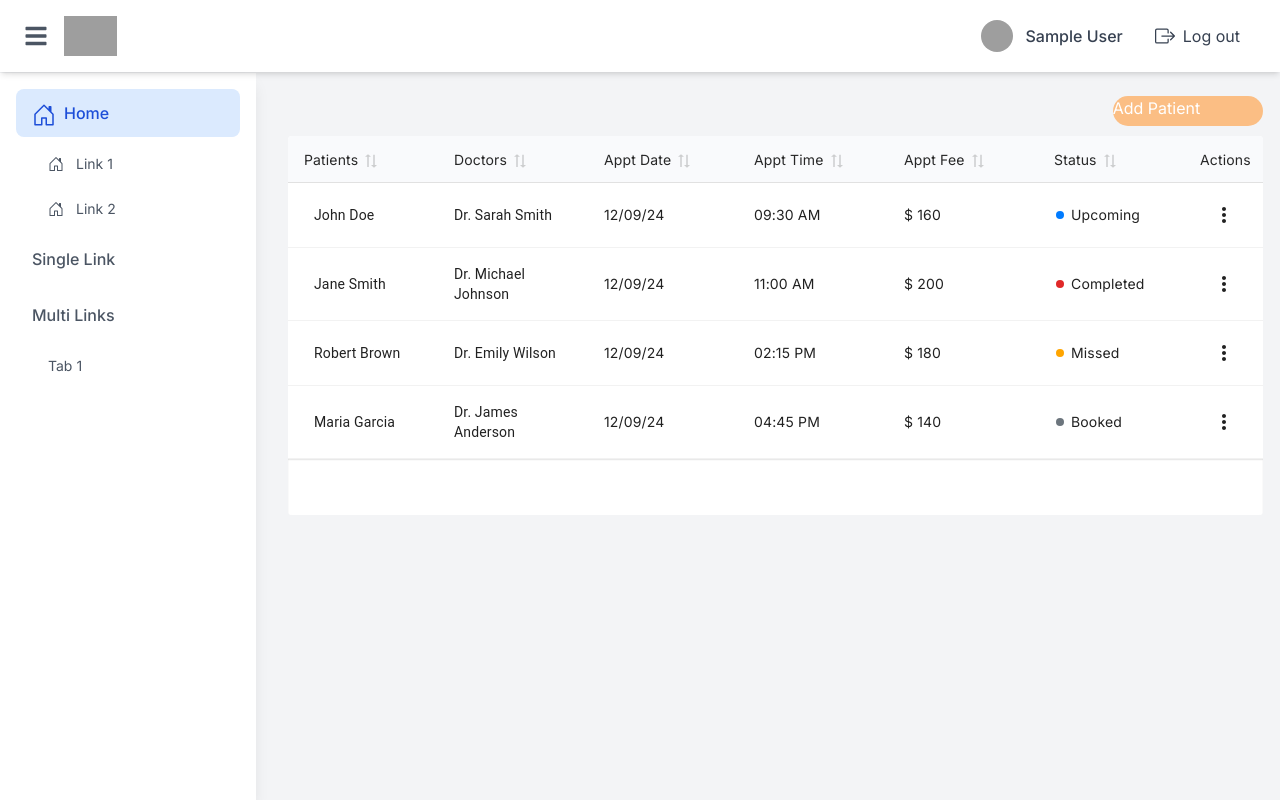
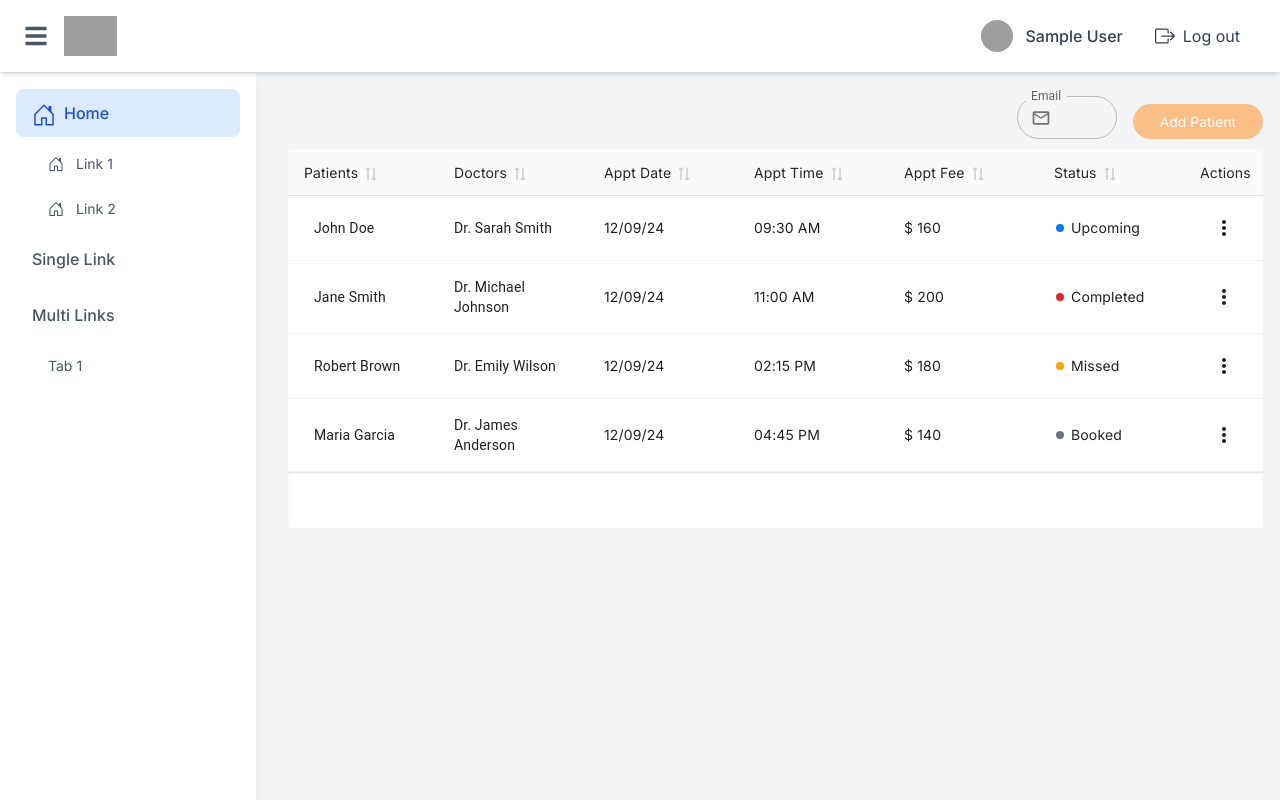
Before and after one commit to AhmadAli88/Ever-Therapy, a React (Vite) app: page /dashboard in a window 1280 px wide. Built offline with nearby package versions, Linux system fonts and the light colour scheme; sample sign-in values are in the browser's storage; grey boxes are pictures that could not be loaded.

Commit message:
added generic TextField with mui input adornment

```diff
--- a/src/components/Button.jsx
+++ b/src/components/Button.jsx
@@ -41,6 +41,9 @@ Button.propTypes = {
   height: PropTypes.string,
   width: PropTypes.string,
   children: PropTypes.node,
+  display: PropTypes.string,
+  justifyContent: PropTypes.string,
+  alignItems: PropTypes.string
 };
 Button.defaultProps = {
   backgroundColor: '#007BFF',
@@ -51,6 +54,7 @@ Button.defaultProps = {
   margin: '0',
   height: 'auto',
   width: 'auto',
+
 };
 
 export default Button;
--- /dev/null
+++ b/src/components/TextField.jsx
@@ -0,0 +1,44 @@
+import { TextField, InputAdornment } from '@mui/material';
+import PropTypes from 'prop-types';
+
+const MuiTextField = ({
+  type = 'text',
+  label = '',
+  variant = 'outlined',
+  icon = null,
+  adornmentPosition = 'start',
+  className = '',
+  width,
+  ...props
+}) => {
+  return (
+    <TextField
+      type={type}
+      label={label}
+      variant={variant}
+      style={{ width }}  // Apply width as an inline style
+      // sx={{ width }} // Use MUI's `sx` prop for inline styling
+      className={`parent_Field text-secondary-darkgray-light_400 ${className}`}
+      InputProps={{
+        [adornmentPosition === 'start' ? 'startAdornment' : 'endAdornment']: icon && (
+          <InputAdornment position={adornmentPosition}>
+            {icon}
+          </InputAdornment>
+        ),
+      }}
+      {...props}
+    />
+  );
+};
+
+MuiTextField.propTypes = {
+  type: PropTypes.string,
+  label: PropTypes.string,
+  variant: PropTypes.oneOf(['outlined', 'filled', 'standard']),
+  icon: PropTypes.node,
+  adornmentPosition: PropTypes.oneOf(['start', 'end']),
+  className: PropTypes.string,
+  width: PropTypes.oneOfType([PropTypes.string, PropTypes.number]),
+};
+
+export default MuiTextField;
--- a/src/pages/Dashboard.jsx
+++ b/src/pages/Dashboard.jsx
@@ -9,6 +9,8 @@ import MoreVertIcon from '@mui/icons-material/MoreVert';
 import styled from 'styled-components';
 import PropTypes from 'prop-types';
 import Button from '../components/Button';
+import MuiTextField from '../components/TextField';
+import { MdOutlineMailOutline } from 'react-icons/md';
 
 const Dashboard = () => {
   const [detailsOpen, setDetailsOpen] = useState(false);
@@ -154,13 +156,32 @@ const Dashboard = () => {
   return (
     <div className='mt-[4rem]'>
       <>
-        <div className='flex justify-end items-end'>
+        <div className='flex justify-end items-end gap-4'>
+          <MuiTextField
+            width='100px'
+            type='email'
+            label='Email'
+            variant='outlined'
+            icon={<MdOutlineMailOutline size={20} />}
+            adornmentPosition='start'
+          />
+          {/* <MuiTextField
+        type="password"
+        label="Password"
+        variant="filled"
+        icon={<MdOutlineMailOutline size={20} />}
+        adornmentPosition="end"
+      /> */}
+
           <Button
-            className='flex justify-center items-center'
+            display='flex'
+            justifyContent='center'
+            alignItems='center'
             backgroundColor='#FBBE84'
-            width='150px'
+            width='130px'
             borderRadius='50px'
-            height='30px'
+            height='35px'
+            fontSize='14px'
           >
             Add Patient
           </Button>
```
